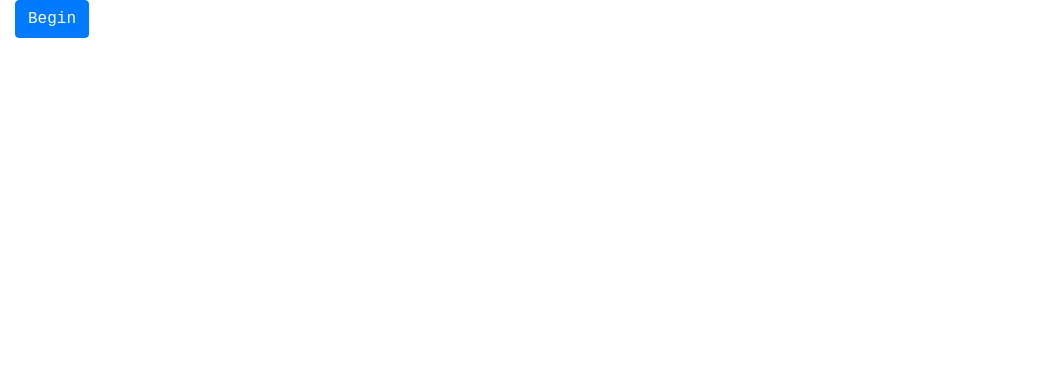
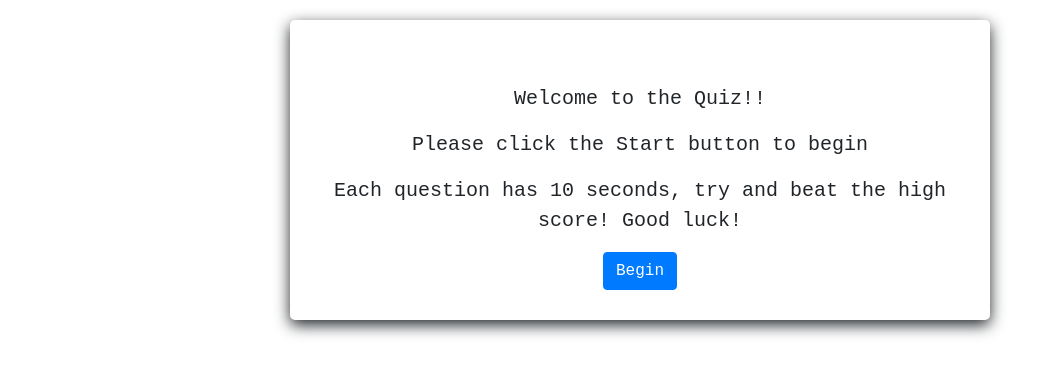
Before and after one commit to joneill-bootcamp/TimedQuiz, a plain HTML site: page index.html in a window 1280 px wide. Shown: the whole page, without its empty margins (0-1050 px from the left). Drawn offline with nearby package versions, Linux system fonts and the light colour scheme.

```diff
--- a/index.html
+++ b/index.html
@@ -11,8 +11,15 @@
 </head>
 
 <body>
-    <div id="container" class="container-fluid" class="align-top" class="align-center">
-        <div class="btn btn-primary" id="start">Begin</div>
+    <div id="container" class="jumbotron vertical-center">
+        <div id="intro" class="text-center">
+            <p>Welcome to the Quiz!!</p>
+            <p>Please click the Start button to begin</p>
+            <p>Each question has 10 seconds, try and beat the high score! Good luck!</p>
+            <div class="btn btn-primary" class="text-center" id="start">Begin</div>
+        </div>
+
+        <div class="vertical-center">
             <div id="quiz" style="display: none">
                 <div id="question"></div>
                 <!--  <div id="qImg"></div>  -->
@@ -28,6 +35,7 @@
                 </div>
                 <div id="progress"></div>
             </div>
+        </div>
         <div id="scoreContainer" style="display: none"></div>
     </div>
 
--- a/quiz.js
+++ b/quiz.js
@@ -10,6 +10,8 @@ const counter = document.getElementById("counter");
 const timeGauge = document.getElementById("timeGauge");
 const progress = document.getElementById("progress");
 const scoreDiv = document.getElementById("scoreContainer");
+const intro = document.getElementById("intro");
+
 //const highscore = document.getElementById("highscore");
 
 
@@ -71,6 +73,7 @@ start.addEventListener("click", startQuiz);
 
 // start quiz
 function startQuiz() {
+    intro.style.display = "none";
     start.style.display = "none";
     renderQuestion();
     quiz.style.display = "block";
--- a/style.css
+++ b/style.css
@@ -3,22 +3,23 @@ body {
     font-family: monospace;
 }
 
-/*
-#container{
-    margin : 20px auto;
+
+#container {
+    margin: 20px auto;
     background-color: white;
     height: 300px;
-    width : 700px;
+    width: 700px;
     border-radius: 5px;
     box-shadow: 0px 5px 15px 0px;
     position: relative;
 }
 
+/*
 #start {
     font-size: 1.5em;
     font-weight: bolder;
     word-break: break-all;
-    width: 100px;
+    width: 200px;
     height: 150px;
     border: 2px solid lightgrey;
     text-align: center;
@@ -27,13 +28,14 @@ body {
     left: 300px;
     top: 50px;
     color: lightgrey;
-}
+}*/
 
 #start:hover {
     border: 3px solid lightseagreen;
     color: lightseagreen;
 }
 
+/*
 #qImg {
     width: 200px;
     height: 200px;
```
Lines whose indentation alone changed are shown as unchanged.
